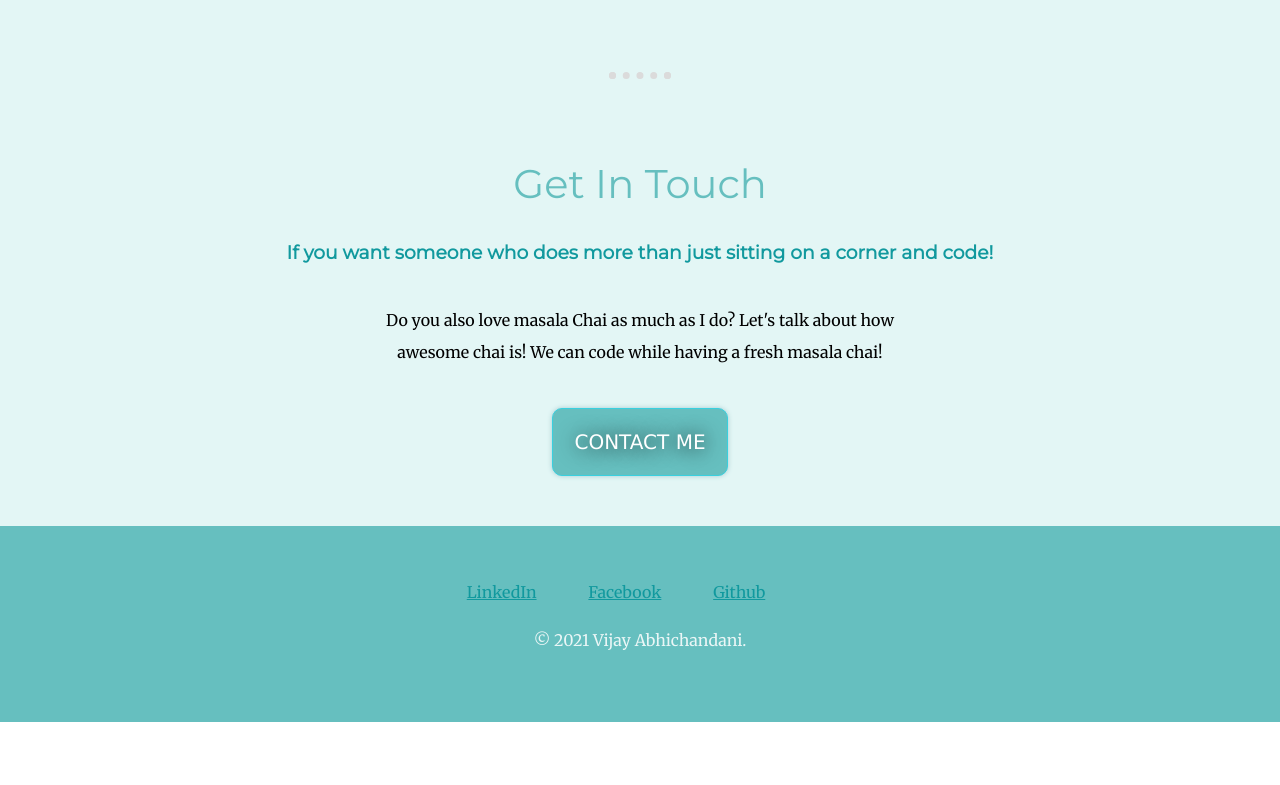
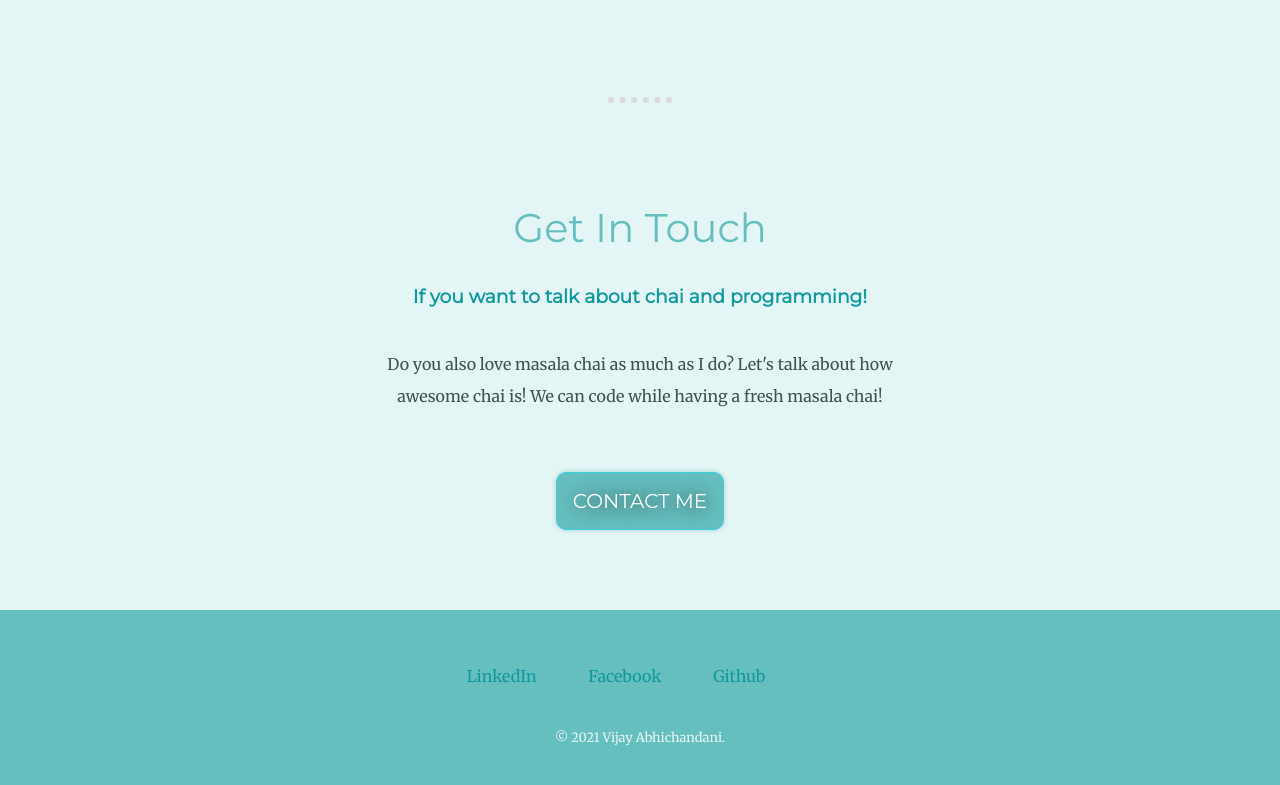
Before and after one commit to vijay260994/My-Website, a plain HTML site: page index.html in a window 1280 px wide. Shown: the part 2051-2836 px from the top of the page. Before the commit the page ends 2773 px from the top, so only its background shows below. Drawn offline with Linux system fonts and the light colour scheme.

Commit message:
Adding updates style fixes.

```diff
--- a/css/styles.css
+++ b/css/styles.css
@@ -1,4 +1,5 @@
 body{
+  color: #40514E;
 margin: 0;
 text-align: center;
 font-family: 'Merriweather', serif;
@@ -21,14 +22,20 @@ h3{
 }
 a{
    color: #11999E;
+   margin-right: 3rem;
+   text-decoration: none;
+}
+a:hover{
+  color: #e3f6f5;
 }
 hr{
-  width: 3rem;;
-  border-style: dotted;
-  border-top: 0;
-  border-width: 7px;
-  border-color: #dbdbdb;
-  margin: 80px auto 80px auto;;
+  border: dotted #dbdbdb 6px;
+  border-bottom: none;
+  margin: 100px auto;
+  width: 4%;
+}
+p{
+    line-height: 2;
 }
 .top-container{
   background-color: #ccf2f4;
@@ -41,34 +48,31 @@ padding: 50px 0 0 0;
 }
 .bottom-container{
     background-color: #66BFBF;
-    padding: 50px 0 50px 0;
+    padding: 50px 0 20px;
     line-height: 2;
 }
 .pro{
   text-decoration: underline;
 }
-.profile-description{
+.intro{
   width: 30%;
-  margin: 50px auto 50px auto;
-  text-align: center;
-  line-height: 2;
+  margin: auto;
 }
 
 .top-cloud{
   position: absolute;
   right: 300px;
-  top: 50px;
+  top: 40px;
 }
 .bottom-cloud{
   position: absolute;
-  left: 300px;
+  left: 250px;
   bottom: 300px;
 }
 .skill-row{
   width: 50%;
   margin: 100px auto 100px auto;
   text-align: left;
-  line-height: 2;
 }
 .code-img{
   width: 25%;
@@ -82,26 +86,22 @@ padding: 50px 0 0 0;
 }
 .contact-me-text{
   width: 40%;
-  margin: 40px auto 40px auto;
-  text-align: center;
-  line-height: 2;
+  margin: 40px auto 60px;
 }
 .copyright{
   color: #EAF6F6;
-}
-.footer-link{
-  color: #11999E;
-  margin-right: 3rem;
+  font-size: 0.8rem;
+  padding: 20px 0;
 }
 .btn {
    -webkit-border-radius: 10px;
    -moz-border-radius: 10px;
    border-radius: 10px;
    color: #FFFFFF;
-   font-family: Verdana;
+   font-family: 'Montserrat', sans-serif;
    font-size: 20px;
    font-weight: 100;
-   padding: 21px;
+   padding: 16px;
    background-color: #66BFBF;
    -webkit-box-shadow: 0 0 5px 0 #A6CBCF;
    -moz-box-shadow: 0 0 5px 0 #A6CBCF;
@@ -112,7 +112,7 @@ padding: 50px 0 0 0;
    display: inline-block;
    cursor: pointer;
    text-align: center;
-   margin: auto auto 50px auto;
+   margin: auto auto 80px auto;
 }
 
 .btn:hover {
--- a/index.html
+++ b/index.html
@@ -23,7 +23,7 @@
     <div class="profile">
       <img src="images/vijay.png" alt="vijay-profile">
       <h2>Hello there!</h2>
-      <p class="profile-description">I am a passionate Software developer who is either listening to J. cole or learning new skills. I 💗 Masala Chai (Yeah right, its not chai tea!).
+      <p class="intro">I am a passionate Software developer who is either listening to J. cole or learning new skills. I 💗 Masala Chai (Yeah right, its not chai tea!).
     </div>
     <hr>
     <div class="skills">
@@ -42,17 +42,17 @@
     <hr>
     <div class="contact-me">
       <h2>Get In Touch</h2>
-      <h3>If you want someone who does more than just sitting on a corner and code!</h3>
-      <p class="contact-me-text">Do you also love masala Chai as much as I do? Let's talk about how awesome chai is! We can code while having a fresh masala chai!</p>
+      <h3>If you want to talk about chai and programming!</h3>
+      <p class="contact-me-text">Do you also love masala chai as much as I do? Let's talk about how awesome chai is! We can code while having a fresh masala chai!</p>
       <a class="btn" href="mailto:vijayabhichandani@email.com">CONTACT ME</a>
     </div>
   </div>
 
 
   <div class="bottom-container">
-    <a class="footer-link" href="https://www.linkedin.com/in/vijay-abhichandani-1208a6150">LinkedIn</a>
-    <a class="footer-link" href="https://www.facebook.com/vijay2609/">Facebook</a>
-    <a class="footer-link" href="https://github.com/vijay260994">Github</a>
+    <a href="https://www.linkedin.com/in/vijay-abhichandani-1208a6150">LinkedIn</a>
+    <a href="https://www.facebook.com/vijay2609/">Facebook</a>
+    <a href="https://github.com/vijay260994">Github</a>
     <p class="copyright">© 2021 Vijay Abhichandani.</p>
   </div>
 
```
